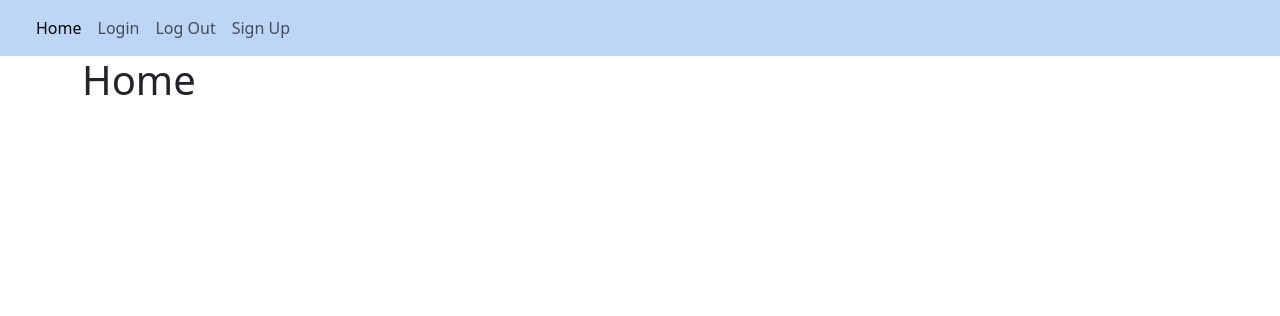
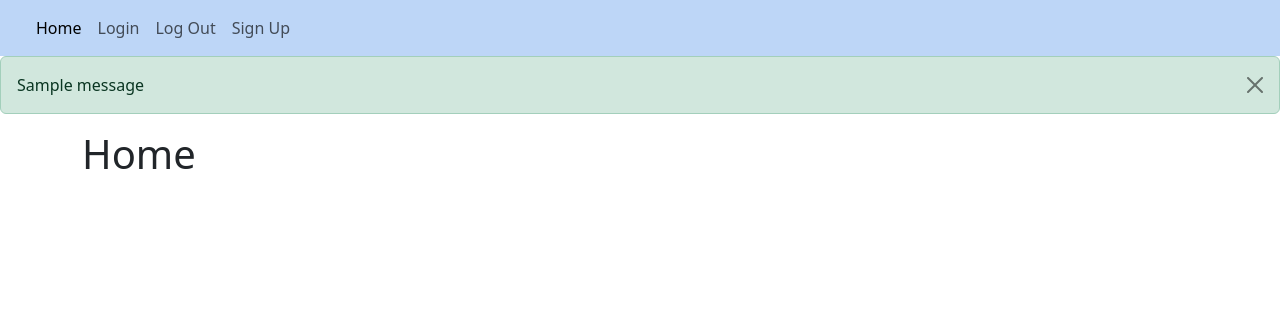
Before and after one commit to vxriantz/Flask_Blog, a Flask app: page / in a window 1280 px wide. Shown: the top 316 px of the page. Run offline with Flask 3, Linux system fonts and the light colour scheme; one stand-in notice (Sample message) is shown.

Commit message:
video 10 - displaying flash messages (fixed the sign up route and page, database works and saves the inputted information, shows the correct flash messages and does not redirect or save when there is an error

```diff
--- a/app.py
+++ b/app.py
@@ -7,4 +7,4 @@ if __name__=="__main__":
     app = create_app()
     app.run(debug=True)
 
-#video 9
+#video 10
--- a/website/templates/template.html
+++ b/website/templates/template.html
@@ -29,6 +29,25 @@
                 </div>
             </div>
         </nav>
+        <!-- Flash messages -->
+        {% with messages = get_flashed_messages(with_categories=True) %}
+        {% if messages %}
+            {% for category, message in messages %}
+            {% if category == "error" %}
+            <div class="alert alert-danger alert-dismissible fade show" role="alert">
+                {{message}}
+                <button type="button" class="btn-close" data-bs-dismiss="alert"></button>
+            </div>
+            {% else %}
+          <div class="alert alert-success alert-dismissible fade show" role="alert">
+                {{message}}
+                <button type="button" class="btn-close" data-bs-dismiss="alert"></button>
+            </div>
+            {% endif %}
+            {% endfor %}
+        {% endif %}
+        {% endwith %}
+        <!-- End flash messages -->
         <!-- imports content from other html files -->
         <div class="container">{% block content %} {% endblock %}</div>
         <!-- import popper and javascript -->
```
Also changed, not shown: website/auth.py (+21 -21 lines), instance/database.db.
